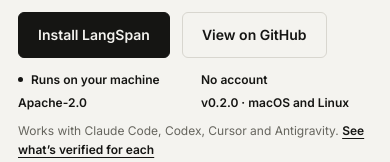
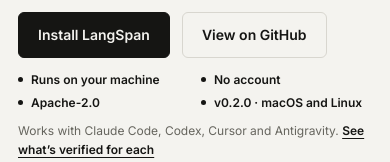
Before and after one commit to Langspan/langspan.github.io, a plain HTML site: page index.html in a window 390 px wide. Shown: the part 339-501 px from the top of the page. Drawn offline with Linux system fonts and the light colour scheme; no server answers.

Commit message:
fix(site): mark every fact in the phone hero's two-column grid
Under 480 px only the first fact had a dot, because the desktop separator
rule hid the marker on the others. Each item now gets the same 5 px ink dot;
desktop keeps the separator dot between items.

Co-Authored-By: Claude Opus 5.5 <noreply@anthropic.com>
Claude-Session: https://claude.ai/code/session_01TbzpEBk2EJTppUipwLqYix
Signed-off-by: Jon Lange <31299528+jon-lange@users.noreply.github.com>

```diff
--- a/assets/product-first.css
+++ b/assets/product-first.css
@@ -254,8 +254,8 @@ img{max-width:100%;height:auto;display:block}
   .code-card pre{font-size:13px;white-space:pre;overflow-wrap:normal;overflow-x:auto}
   .downloads{grid-template-columns:1fr}
   .facts{display:grid;grid-template-columns:1fr 1fr;gap:4px 12px}
-  .facts li+li::before{display:none}
-  .facts li::before{content:"";width:5px;height:5px;border-radius:50%;background:var(--ink);margin-right:8px;flex:none}
+  /* Every item gets the same 5 px ink dot in the two-column grid. */
+  .facts li::before,.facts li+li::before{content:"";display:block;width:5px;height:5px;border-radius:50%;background:var(--ink);margin:0 8px 0 0;flex:none}
 }
 @media (max-width:370px){.wrap{width:calc(100% - 28px)}.brand img{width:116px}.top-header{gap:6px}.nav-cta{padding-inline:9px}.actions .btn{padding:10px 13px;font-size:13px}}
 @media (prefers-reduced-motion:reduce){html{scroll-behavior:auto}*{transition:none!important}}
```
